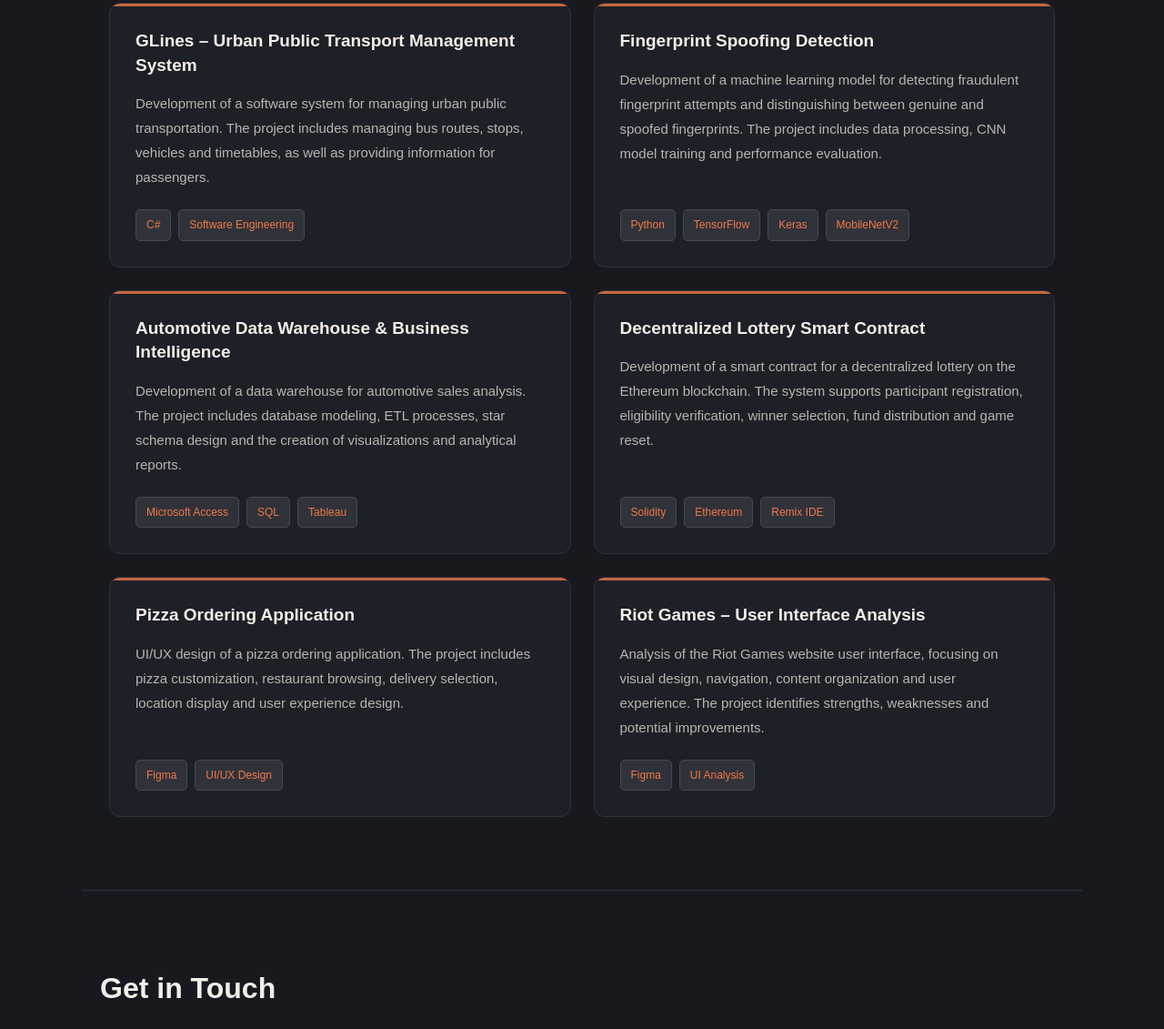
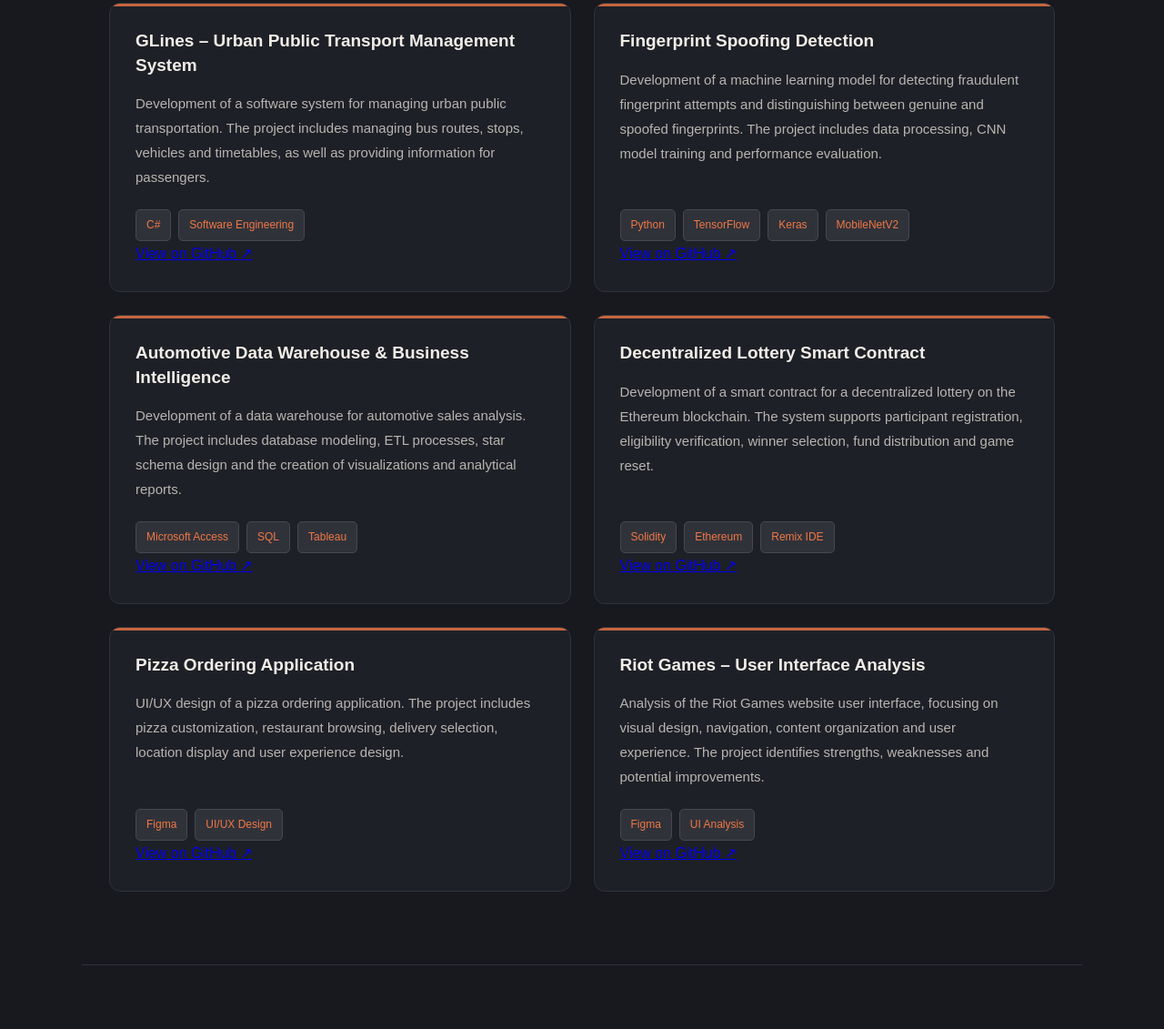
Before and after one commit to bsostar66/bsostar66.github.io, a plain HTML site: page index.html in a window 1280 px wide. Shown: the part 1944-3075 px from the top of the page at 91% size. Drawn offline with Linux system fonts and the light colour scheme.

Commit message:
Update index.html

```diff
--- a/index.html
+++ b/index.html
@@ -140,6 +140,7 @@
                         <span>C#</span>
                         <span>Software Engineering</span>
                     </div>
+                    <a href="https://github.com/bsostar66/GLines" target="_blank" rel="noopener noreferrer" class="project-link">View on GitHub ↗</a>
                 </div>
 
                 <div class="project-card">
@@ -157,6 +158,7 @@
                         <span>Keras</span>
                         <span>MobileNetV2</span>
                     </div>
+                    <a href="https://github.com/bsostar66/Fingerprint-Spoofing-Detection" target="_blank" rel="noopener noreferrer" class="project-link">View on GitHub ↗</a>
                 </div>
 
                 <div class="project-card">
@@ -172,6 +174,7 @@
                         <span>SQL</span>
                         <span>Tableau</span>
                     </div>
+                    <a href="https://github.com/bsostar66/Automotive-Data-Warehouse-Business-Intelligence." target="_blank" rel="noopener noreferrer" class="project-link">View on GitHub ↗</a>
                 </div>
 
                 <div class="project-card">
@@ -188,6 +191,7 @@
                         <span>Ethereum</span>
                         <span>Remix IDE</span>
                     </div>
+                    <a href="https://github.com/bsostar66/Decentralized-Lottery-Smart-Contract" target="_blank" rel="noopener noreferrer" class="project-link">View on GitHub ↗</a>
                 </div>
 
                 <div class="project-card">
@@ -202,6 +206,7 @@
                         <span>Figma</span>
                         <span>UI/UX Design</span>
                     </div>
+                    <a href="https://github.com/bsostar66/Pizza-Ordering-Application" target="_blank" rel="noopener noreferrer" class="project-link">View on GitHub ↗</a>
                 </div>
 
                 <div class="project-card">
@@ -217,11 +222,11 @@
                         <span>Figma</span>
                         <span>UI Analysis</span>
                     </div>
+                    <a href="https://github.com/bsostar66/Riot-Games-User-Interface-Analysis" target="_blank" rel="noopener noreferrer" class="project-link">View on GitHub ↗</a>
                 </div>
 
             </div>
         </section>
-
 
         <section id="contact">
             <h2>Get in Touch</h2>
```
